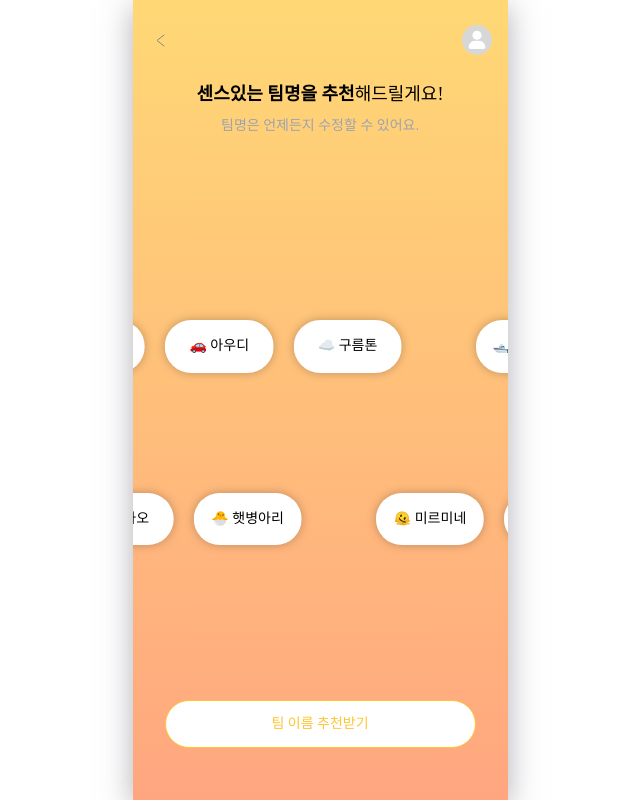
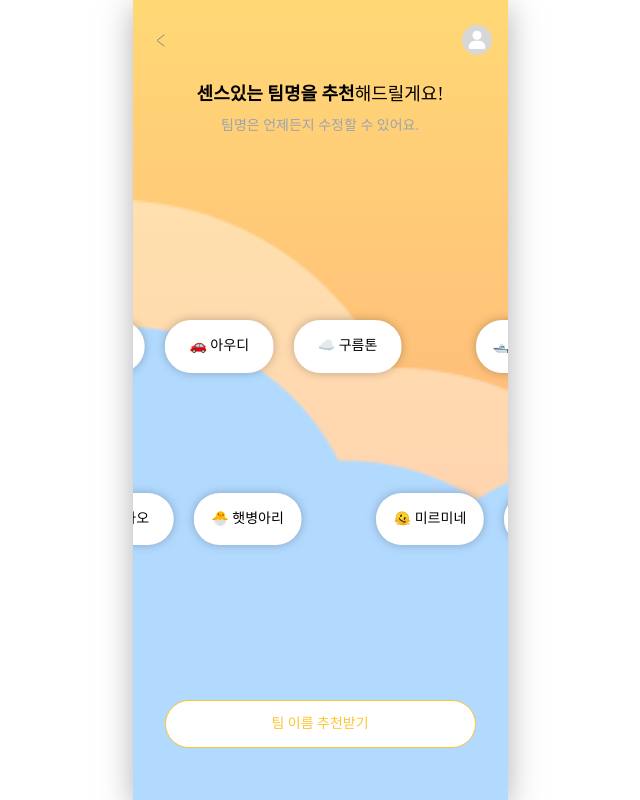
Before and after one commit to 9oormthon-univ/2024_BEOTKKOTTHON_TEAM_21_FE, a React (Create React App) app: page /recommendstart in a window 1280 px wide. Shown: the whole page, without its empty margins (320-960 px from the left). Built offline with nearby package versions, Linux system fonts and the light colour scheme; a web font is replaced by a local one.

Commit message:
design: 추천시작페이지 배경디자인 수정

```diff
--- a/src/pages/Recommend/RecommendStart.js
+++ b/src/pages/Recommend/RecommendStart.js
@@ -3,6 +3,8 @@ import { useNavigate } from "react-router-dom";
 import styled from "styled-components";
 import Navbar from "../../components/Navbar";
 import styles from "./RecommendStart.module.css"; // CSS 모듈 import
+import CloudBackground from "../../assets/CloudBg.png";
+
 const Container = styled.div`
   display: flex;
   flex-direction: column;
@@ -32,9 +34,10 @@ const GradientContainer = styled.div`
   width: 500px;
   height: 75vh;
   flex-shrink: 0;
-  border-radius: 160px 160px 0px 0px;
+  /* border-radius: 160px 160px 0px 0px; */
   /* background: linear-gradient(180deg, #ffd875 0%, #ffa680 100%); */
-
+  background-image: url(${CloudBackground});
+  background-size: cover;
   z-index: 0; /* Ensure it's behind content */
 `;
 
```
